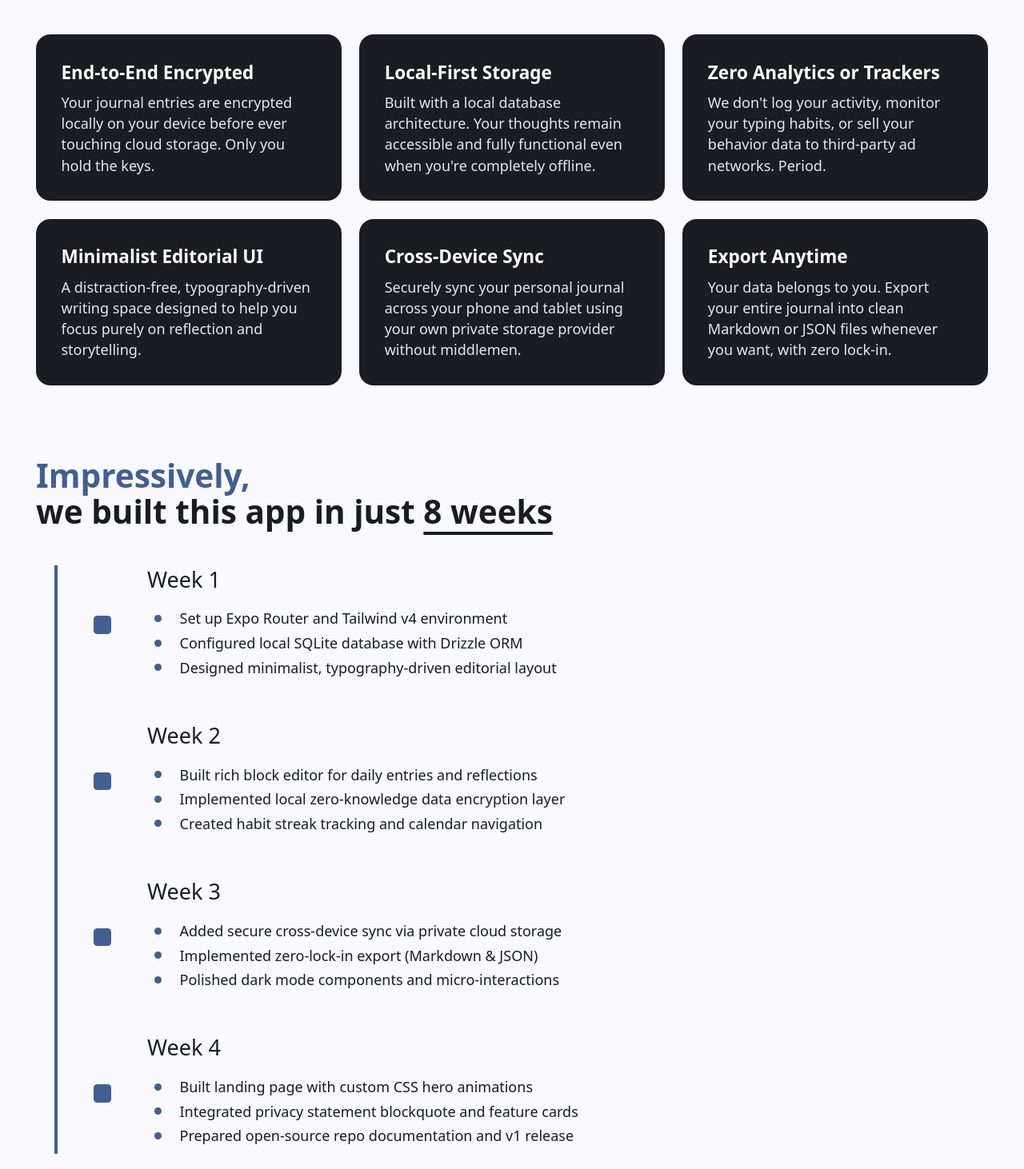
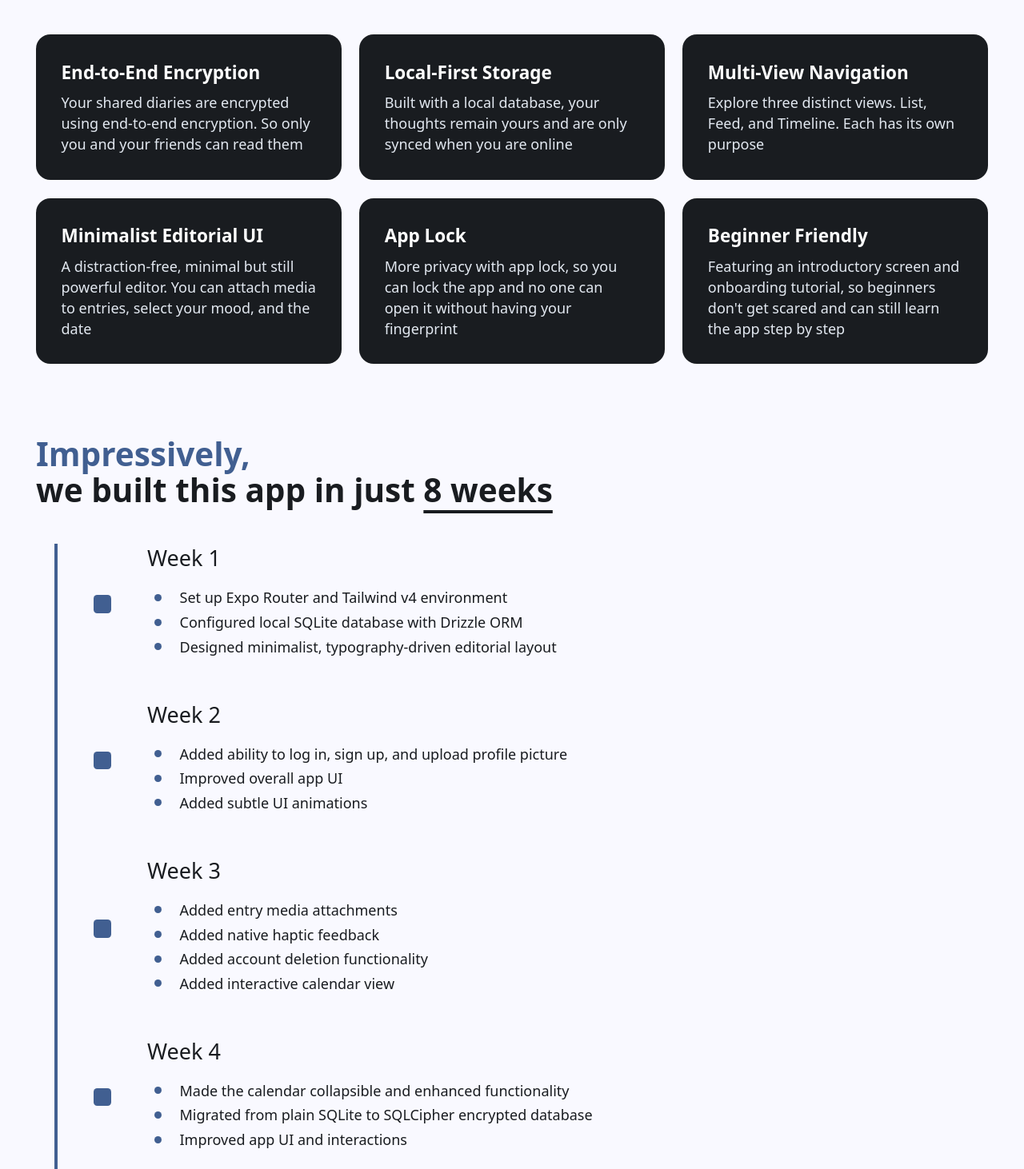
Before and after one commit to QuillJournal/quill-website, a React (Vite) app: page / in a window 1280 px wide. Shown: the part 1068-2530 px from the top of the page at 80% size. Built offline with nearby package versions, Linux system fonts and the light colour scheme.

Commit message:
feat: rewrite features and timeline content

```diff
--- a/src/components/Features.jsx
+++ b/src/components/Features.jsx
@@ -1,34 +1,34 @@
 import FeatureCard from "./FeatureCard";
 const FEATURES = [
   {
-    title: "End-to-End Encrypted",
+    title: "End-to-End Encryption",
     content:
-      "Your journal entries are encrypted locally on your device before ever touching cloud storage. Only you hold the keys.",
+      "Your shared diaries are encrypted using end-to-end encryption. So only you and your friends can read them",
   },
   {
     title: "Local-First Storage",
     content:
-      "Built with a local database architecture. Your thoughts remain accessible and fully functional even when you're completely offline.",
+      "Built with a local database, your thoughts remain yours and are only synced when you are online",
   },
   {
-    title: "Zero Analytics or Trackers",
+    title: "Multi-View Navigation",
     content:
-      "We don't log your activity, monitor your typing habits, or sell your behavior data to third-party ad networks. Period.",
+      "Explore three distinct views. List, Feed, and Timeline. Each has its own purpose",
   },
   {
     title: "Minimalist Editorial UI",
     content:
-      "A distraction-free, typography-driven writing space designed to help you focus purely on reflection and storytelling.",
+      "A distraction-free, minimal but still powerful editor. You can attach media to entries, select your mood, and the date",
   },
   {
-    title: "Cross-Device Sync",
+    title: "App Lock",
     content:
-      "Securely sync your personal journal across your phone and tablet using your own private storage provider without middlemen.",
+      "More privacy with app lock, so you can lock the app and no one can open it without having your fingerprint",
   },
   {
-    title: "Export Anytime",
+    title: "Beginner Friendly",
     content:
-      "Your data belongs to you. Export your entire journal into clean Markdown or JSON files whenever you want, with zero lock-in.",
+      "Featuring an introductory screen and onboarding tutorial, so beginners don't get scared and can still learn the app step by step",
   },
 ];
 function Features() {
--- a/src/components/Timeline.jsx
+++ b/src/components/Timeline.jsx
@@ -2,7 +2,6 @@ import TimelineCard from "./TimelineCard";
 const TIMELINE_DATA = [
   {
     weekNumber: "1",
-    title: "Foundation & Local Storage",
     items: [
       "Set up Expo Router and Tailwind v4 environment",
       "Configured local SQLite database with Drizzle ORM",
@@ -11,29 +10,59 @@ const TIMELINE_DATA = [
   },
   {
     weekNumber: "2",
-    title: "Core Journaling Engine",
     items: [
-      "Built rich block editor for daily entries and reflections",
-      "Implemented local zero-knowledge data encryption layer",
-      "Created habit streak tracking and calendar navigation",
+      "Added ability to log in, sign up, and upload profile picture",
+      "Improved overall app UI",
+      "Added subtle UI animations",
     ],
   },
   {
     weekNumber: "3",
-    title: "Sync & Export Systems",
     items: [
-      "Added secure cross-device sync via private cloud storage",
-      "Implemented zero-lock-in export (Markdown & JSON)",
-      "Polished dark mode components and micro-interactions",
+      "Added entry media attachments",
+      "Added native haptic feedback",
+      "Added account deletion functionality",
+      "Added interactive calendar view",
     ],
   },
   {
     weekNumber: "4",
-    title: "Landing Page & Launch",
     items: [
-      "Built landing page with custom CSS hero animations",
-      "Integrated privacy statement blockquote and feature cards",
-      "Prepared open-source repo documentation and v1 release",
+      "Made the calendar collapsible and enhanced functionality",
+      "Migrated from plain SQLite to SQLCipher encrypted database",
+      "Improved app UI and interactions",
+    ],
+  },
+  {
+    weekNumber: "5",
+    items: [
+      "Added ability to invite and add collaborators to diaries",
+      "Added end-to-end encrypted cloud synchronization",
+      "Redesigned and improved the Entry screen",
+    ],
+  },
+  {
+    weekNumber: "6",
+    items: [
+      "Added attachment cloud sync support",
+      "Added chronological Feed view",
+      "Added mood tracking feature",
+    ],
+  },
+  {
+    weekNumber: "7",
+    items: [
+      "Added introductory onboarding screen",
+      "Redesigned the List view",
+      "Added biometric App Lock privacy feature",
+    ],
+  },
+  {
+    weekNumber: "8",
+    items: [
+      "Added journaling streak tracking engine",
+      "Added ability to remove collaborators from diaries",
+      "Refined daily streak calculation counter",
     ],
   },
 ];
@@ -49,8 +78,8 @@ function Timeline() {
         <div className="border-l-4 border-accent py-2"></div>
         <div className="flex flex-col gap-10">
           {TIMELINE_DATA.map((item) => (
-              <div key={item.weekNumber} className="flex items-center gap-10">
-                <div className="w-5 h-5 bg-accent rounded"></div>
+            <div key={item.weekNumber} className="flex items-center gap-10">
+              <div className="w-5 h-5 bg-accent rounded"></div>
               <TimelineCard
                 weekNumber={item.weekNumber}
                 title={item.title}
```
